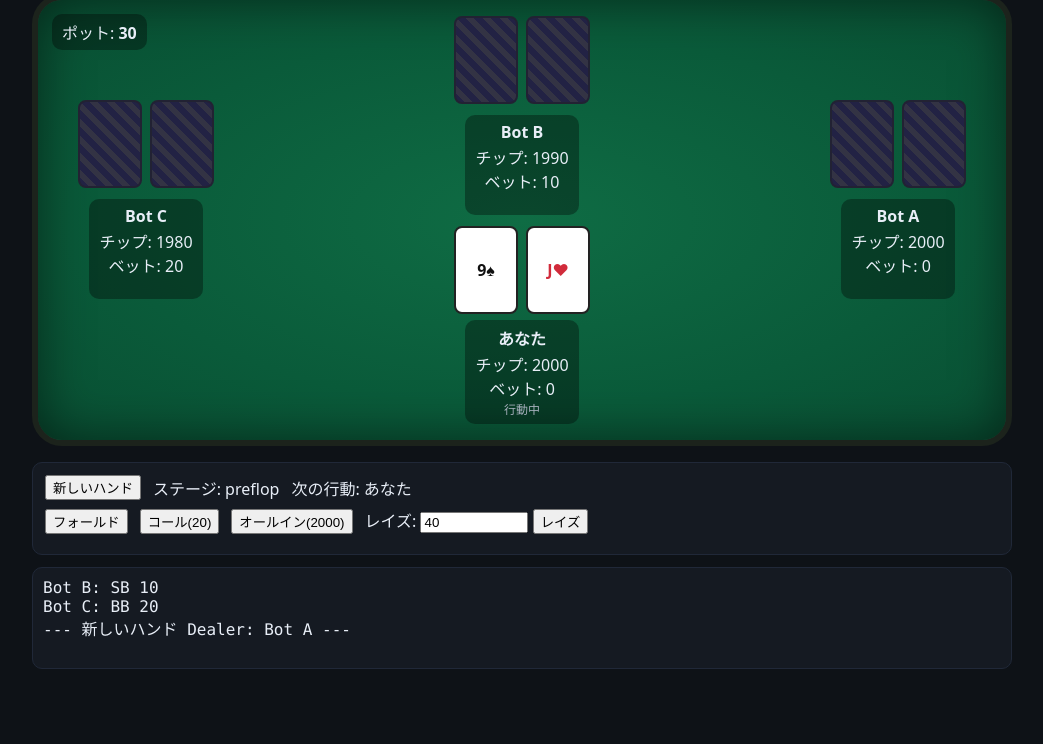
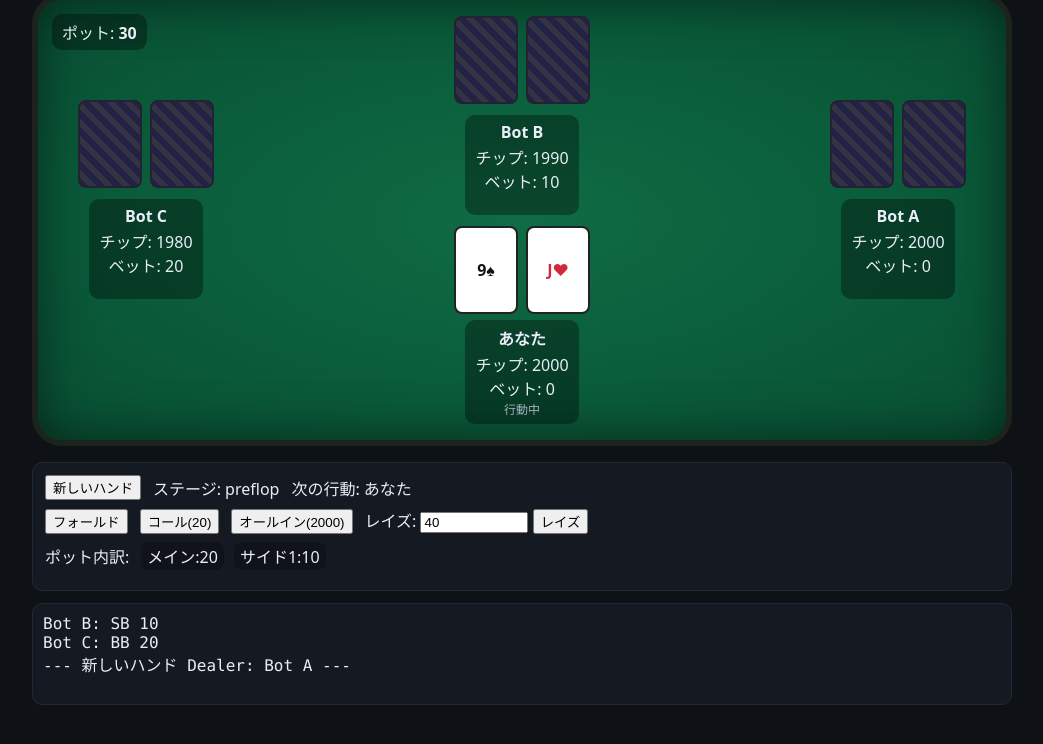
Before and after one commit to strongZERO196/TestRepo, a plain HTML site: page src/holdem/index.html in a window 1280 px wide. Both pictures are taken after a click on the button "新しいハンド". Shown: the part 74-818 px from the top of the page, without its empty margins (118-1161 px from the left). Drawn offline with Linux system fonts and the light colour scheme.

Commit message:
feat(holdem): メイン・サイドポット内訳の表示とログ整備
- コントロール部にポット内訳（メイン/サイド）を表示

- ショーダウンのログをメイン/サイド表記に変更し、単独権利は返還表記へ統一

```diff
--- a/src/holdem/index.html
+++ b/src/holdem/index.html
@@ -68,6 +68,10 @@
             <button id="btn-raise" disabled>レイズ</button>
           </label>
         </div>
+        <div class="row">
+          <span>ポット内訳:</span>
+          <div id="pots" style="display:flex; gap:10px; flex-wrap:wrap;"></div>
+        </div>
       </div>
 
       <div class="log" id="log"></div>
--- a/src/holdem/main.js
+++ b/src/holdem/main.js
@@ -12,6 +12,7 @@
   const logEl = document.getElementById('log');
   const streetEl = document.getElementById('street');
   const turnEl = document.getElementById('turn');
+  const potsEl = document.getElementById('pots');
 
   const btnNew = document.getElementById('btn-new');
   const btnFold = document.getElementById('btn-fold');
@@ -127,6 +128,22 @@
       const st = $('state-' + p.id);
       st.textContent = p.out ? '離脱' : (p.folded ? 'フォールド' : (p.allIn ? 'オールイン' : (state.toAct === p.id ? '行動中' : '')));
       if (state.street === 'idle') st.textContent = '';
+    }
+    // ポット内訳表示（メイン/サイド）
+    if (potsEl) {
+      potsEl.innerHTML = '';
+      if (state.street !== 'idle' && state.pot > 0) {
+        const pots = computePots();
+        pots.forEach((pot, idx) => {
+          const div = document.createElement('div');
+          const label = idx === 0 ? 'メイン' : `サイド${idx}`;
+          div.textContent = `${label}:${pot.amount}`;
+          div.style.background = 'rgba(0,0,0,0.25)';
+          div.style.padding = '2px 6px';
+          div.style.borderRadius = '8px';
+          potsEl.appendChild(div);
+        });
+      }
     }
     updateControls();
   }
@@ -376,10 +393,11 @@
     pots.forEach((pot, idx) => {
       const elig = pot.eligible.filter(id => !players[id].folded && !players[id].out);
       if (elig.length === 0 || pot.amount <= 0) return;
+      const potName = idx === 0 ? 'メインポット' : `サイドポット${idx}`;
       if (elig.length === 1) {
         // 単独権利（未コール分など）は返還扱い
         players[elig[0]].chips += pot.amount;
-        log(`ポット${idx+1}: 返還 ${players[elig[0]].name} / ${pot.amount}`);
+        log(`${potName}: 返還 ${players[elig[0]].name} / ${pot.amount}`);
         return;
       }
       let best = null; let winners = [];
@@ -392,7 +410,7 @@
       let remainder = pot.amount - share * winners.length;
       for (const id of winners) players[id].chips += share;
       if (remainder > 0) players[winners[0]].chips += remainder; // 余りは先頭へ（簡略）
-      log(`ポット${idx+1}: 勝者 ${winners.map(id=>players[id].name).join(', ')} / ${pot.amount}`);
+      log(`${potName}: 勝者 ${winners.map(id=>players[id].name).join(', ')} / ${pot.amount}`);
     });
     state.pot = 0;
     // チップが尽きたプレイヤーは離脱
```
